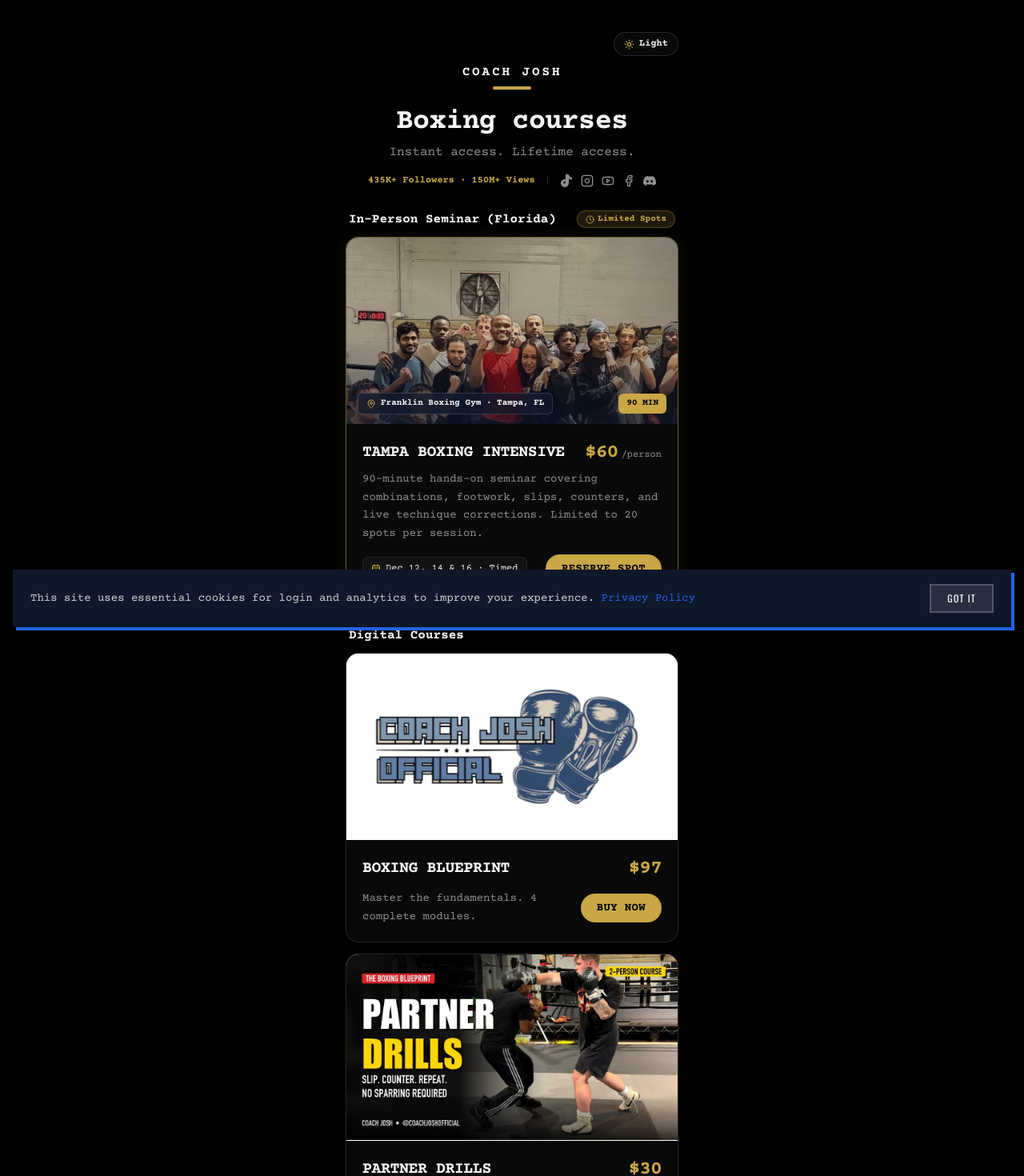
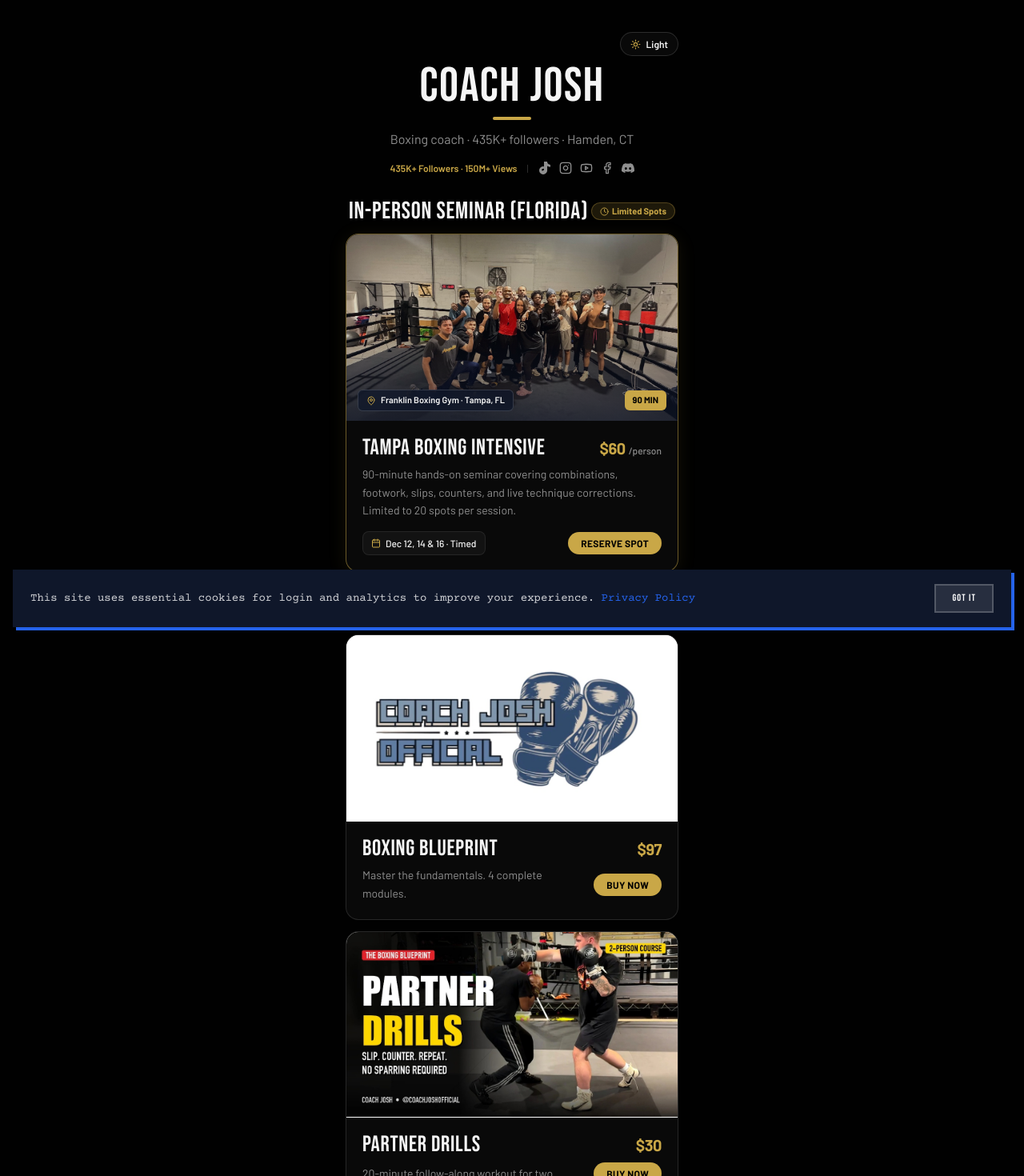
Before and after one commit to kaokien/coach-josh-official, a Next.js app: page /links in a window 1280 px wide. Shown: the top 1470 px of the page at 80% size. Built offline with nearby package versions, Linux system fonts and the light colour scheme.

Commit message:
feat(links): switch display typography to Bebas Neue and update full Tampa seminar image

```diff
--- a/app/globals.css
+++ b/app/globals.css
@@ -17,8 +17,9 @@
   --foreground: var(--color-black);
 
   /* Fonts */
-  --font-display: var(--font-oswald), 'Oswald', sans-serif;
+  --font-display: var(--font-bebas), 'Bebas Neue', sans-serif;
   --font-body: var(--font-courier), 'Courier Prime', monospace;
+  --font-sans: var(--font-barlow), 'Barlow', sans-serif;
 }
 
 /* ============================================
--- a/app/layout.tsx
+++ b/app/layout.tsx
@@ -1,6 +1,6 @@
 // app/layout.tsx
 import type { Metadata, Viewport } from "next";
-import { Oswald, Courier_Prime } from "next/font/google";
+import { Oswald, Courier_Prime, Bebas_Neue, Barlow } from "next/font/google";
 import { ClerkProvider } from '@clerk/nextjs';
 import ServiceWorkerRegistration from '@/components/pwa/service-worker-registration';
 import CookieNotice from '@/components/cookie-notice';
@@ -21,6 +21,20 @@ const courierPrime = Courier_Prime({
   variable: "--font-courier",
   display: "swap",
   weight: ["400", "700"],
+});
+
+const bebasNeue = Bebas_Neue({
+  subsets: ["latin"],
+  variable: "--font-bebas",
+  display: "swap",
+  weight: "400",
+});
+
+const barlow = Barlow({
+  subsets: ["latin"],
+  variable: "--font-barlow",
+  display: "swap",
+  weight: ["400", "500", "600", "700"],
 });
 
 // Viewport configuration for PWA
@@ -116,7 +130,7 @@ export default function RootLayout({
         },
       }}
     >
-      <html lang="en" className={`${oswald.variable} ${courierPrime.variable}`} suppressHydrationWarning>
+      <html lang="en" className={`${oswald.variable} ${courierPrime.variable} ${bebasNeue.variable} ${barlow.variable}`} suppressHydrationWarning>
         <head>
           <script
             type="application/ld+json"
--- a/app/links/page.tsx
+++ b/app/links/page.tsx
@@ -81,18 +81,19 @@ const CourseCard = ({
     <div className="p-4 sm:p-5">
       <div className="flex items-center justify-between gap-3">
         <h2
-          className={`text-lg sm:text-xl font-bold uppercase tracking-tight leading-snug ${
+          style={{ fontFamily: "var(--font-bebas), 'Bebas Neue', sans-serif" }}
+          className={`font-display text-2xl sm:text-[28px] font-normal uppercase tracking-wide leading-none ${
             isLight ? 'text-[#0F172A]' : 'text-[#f5f5f5]'
           }`}
         >
           {title}
         </h2>
-        <span className="text-xl sm:text-2xl font-extrabold tracking-tight text-[#c9a747]">
+        <span className="text-lg sm:text-xl font-bold tracking-tight text-[#c9a747]">
           {price}
         </span>
       </div>
 
-      <div className="mt-2.5 flex items-center justify-between gap-3">
+      <div className="mt-2 flex items-center justify-between gap-3">
         <p
           className={`text-xs sm:text-sm leading-relaxed ${
             isLight ? 'text-slate-600' : 'text-[#8f8f8f]'
@@ -101,7 +102,7 @@ const CourseCard = ({
           {description}
         </p>
 
-        <span className="shrink-0 inline-flex items-center justify-center rounded-full bg-[#c9a747] px-5 py-2 text-xs sm:text-sm font-bold uppercase tracking-wide text-[#010101] transition-colors group-hover:bg-[#efd689]">
+        <span className="shrink-0 inline-flex items-center justify-center rounded-full bg-[#c9a747] px-4 py-1.5 text-xs font-bold uppercase tracking-wide text-[#010101] transition-colors group-hover:bg-[#efd689]">
           {ctaText}
         </span>
       </div>
@@ -287,6 +288,7 @@ export default function LinksPage() {
 
   return (
     <main
+      style={{ fontFamily: "var(--font-barlow), 'Barlow', sans-serif" }}
       className={`min-h-screen w-full transition-colors duration-200 selection:bg-[#c9a747] selection:text-[#010101] flex flex-col items-center ${
         isLight
           ? 'bg-[#F8FAFC] text-[#0F172A]'
@@ -322,30 +324,22 @@ export default function LinksPage() {
 
         {/* ═══════════ COMPACT BRAND HEADER ═══════════ */}
         <header className="text-center">
-          <div className="inline-flex flex-col items-center">
-            <span
-              className={`text-sm sm:text-base font-extrabold uppercase tracking-[0.18em] ${
-                isLight ? 'text-[#0F172A]' : 'text-[#f5f5f5]'
-              }`}
-            >
-              COACH JOSH
-            </span>
-            <span className="mt-1.5 h-1 w-12 rounded-full bg-[#c9a747]" />
-          </div>
-
           <h1
-            className={`mt-5 text-3xl sm:text-4xl font-extrabold tracking-tight ${
+            style={{ fontFamily: "var(--font-bebas), 'Bebas Neue', sans-serif" }}
+            className={`font-display text-5xl sm:text-6xl font-normal uppercase tracking-wide leading-none ${
               isLight ? 'text-[#0F172A]' : 'text-[#f5f5f5]'
             }`}
           >
-            Boxing courses
+            Coach Josh
           </h1>
+          <div className="mx-auto mt-2 h-1 w-12 rounded-full bg-[#c9a747]" />
+
           <p
-            className={`mt-1.5 text-sm sm:text-base ${
+            className={`mt-3 text-sm sm:text-base ${
               isLight ? 'text-slate-500' : 'text-[#8f8f8f]'
             }`}
           >
-            Instant access. Lifetime access.
+            Boxing coach · 435K+ followers · Hamden, CT
           </p>
 
           {/* Compact Social Proof & Icons */}
@@ -418,7 +412,8 @@ export default function LinksPage() {
         <section className="mt-7" aria-label="Tampa Florida Boxing Seminar">
           <div className="mb-2.5 flex items-center justify-between px-1">
             <h2
-              className={`text-base font-bold ${
+              style={{ fontFamily: "var(--font-bebas), 'Bebas Neue', sans-serif" }}
+              className={`font-display text-2xl sm:text-3xl font-normal uppercase tracking-wide ${
                 isLight ? 'text-[#0F172A]' : 'text-[#f5f5f5]'
               }`}
             >
@@ -452,7 +447,7 @@ export default function LinksPage() {
                 alt="Coach Josh Boxing Intensive in Tampa, Florida"
                 fill
                 sizes="(max-width: 640px) 100vw, 448px"
-                className="object-cover object-top transition-transform duration-300 group-hover:scale-105"
+                className="object-cover object-center transition-transform duration-300 group-hover:scale-105"
               />
               <div className="absolute inset-0 bg-gradient-to-t from-black/75 via-black/20 to-transparent" />
               <div className="absolute bottom-3 left-3.5 right-3.5 flex items-center justify-between gap-2">
@@ -470,14 +465,15 @@ export default function LinksPage() {
             <div className="p-4 sm:p-5">
               <div className="flex items-center justify-between gap-3">
                 <h3
-                  className={`text-lg sm:text-xl font-bold uppercase tracking-tight leading-snug ${
+                  style={{ fontFamily: "var(--font-bebas), 'Bebas Neue', sans-serif" }}
+                  className={`font-display text-2xl sm:text-[28px] font-normal uppercase tracking-wide leading-none ${
                     isLight ? 'text-[#0F172A]' : 'text-[#f5f5f5]'
                   }`}
                 >
                   Tampa Boxing Intensive
                 </h3>
                 <div className="flex items-baseline gap-1 shrink-0">
-                  <span className="text-xl sm:text-2xl font-extrabold tracking-tight text-[#c9a747]">
+                  <span className="text-lg sm:text-xl font-bold tracking-tight text-[#c9a747]">
                     $60
                   </span>
                   <span
@@ -491,7 +487,7 @@ export default function LinksPage() {
               </div>
 
               <p
-                className={`mt-1.5 text-xs sm:text-sm leading-relaxed ${
+                className={`mt-2 text-xs sm:text-sm leading-relaxed ${
                   isLight ? 'text-slate-600' : 'text-[#8f8f8f]'
                 }`}
               >
@@ -511,7 +507,7 @@ export default function LinksPage() {
                   Dec 12, 14 &amp; 16 · Timed
                 </span>
 
-                <span className="shrink-0 inline-flex items-center justify-center rounded-full bg-[#c9a747] px-5 py-2 text-xs sm:text-sm font-bold uppercase tracking-wide text-[#010101] transition-colors group-hover:bg-[#efd689]">
+                <span className="shrink-0 inline-flex items-center justify-center rounded-full bg-[#c9a747] px-4 py-1.5 text-xs font-bold uppercase tracking-wide text-[#010101] transition-colors group-hover:bg-[#efd689]">
                   Reserve spot
                 </span>
               </div>
@@ -523,7 +519,8 @@ export default function LinksPage() {
         <section className="mt-8 space-y-3.5" aria-label="Boxing Courses">
           <div className="mb-2.5 px-1">
             <h2
-              className={`text-base font-bold ${
+              style={{ fontFamily: "var(--font-bebas), 'Bebas Neue', sans-serif" }}
+              className={`font-display text-2xl sm:text-3xl font-normal uppercase tracking-wide ${
                 isLight ? 'text-[#0F172A]' : 'text-[#f5f5f5]'
               }`}
             >
@@ -565,14 +562,15 @@ export default function LinksPage() {
         <section className="mt-10" aria-label="1-on-1 Online Coaching">
           <div className="mb-3 px-1">
             <h2
-              className={`text-base font-bold ${
+              style={{ fontFamily: "var(--font-bebas), 'Bebas Neue', sans-serif" }}
+              className={`font-display text-3xl sm:text-4xl font-normal uppercase tracking-wide ${
                 isLight ? 'text-[#0F172A]' : 'text-[#f5f5f5]'
               }`}
             >
               1-on-1 Online Coaching
             </h2>
             <p
-              className={`text-xs mt-0.5 ${
+              className={`text-xs sm:text-sm mt-0.5 ${
                 isLight ? 'text-slate-500' : 'text-[#8f8f8f]'
               }`}
             >
@@ -615,7 +613,8 @@ export default function LinksPage() {
         <section className="mt-10" aria-label="Recommended Gear">
           <div className="mb-3 px-1">
             <h2
-              className={`text-base font-bold ${
+              style={{ fontFamily: "var(--font-bebas), 'Bebas Neue', sans-serif" }}
+              className={`font-display text-3xl sm:text-4xl font-normal uppercase tracking-wide ${
                 isLight ? 'text-[#0F172A]' : 'text-[#f5f5f5]'
               }`}
             >
@@ -636,7 +635,8 @@ export default function LinksPage() {
         <section className="mt-10" aria-label="Resources and Training">
           <div className="mb-3 px-1">
             <h2
-              className={`text-base font-bold ${
+              style={{ fontFamily: "var(--font-bebas), 'Bebas Neue', sans-serif" }}
+              className={`font-display text-3xl sm:text-4xl font-normal uppercase tracking-wide ${
                 isLight ? 'text-[#0F172A]' : 'text-[#f5f5f5]'
               }`}
             >
@@ -691,7 +691,8 @@ export default function LinksPage() {
         <section className="mt-10" aria-label="Business and Partnerships">
           <div className="mb-3 px-1">
             <h2
-              className={`text-base font-bold ${
+              style={{ fontFamily: "var(--font-bebas), 'Bebas Neue', sans-serif" }}
+              className={`font-display text-3xl sm:text-4xl font-normal uppercase tracking-wide ${
                 isLight ? 'text-[#0F172A]' : 'text-[#f5f5f5]'
               }`}
             >
--- a/src/components/sections/programs-section.tsx
+++ b/src/components/sections/programs-section.tsx
@@ -423,7 +423,7 @@ const ProgramsSection = () => {
                 alt="Coach Josh Tampa Florida Boxing Intensive"
                 fill
                 sizes="(max-width: 1024px) 100vw, 420px"
-                className="object-cover object-top"
+                className="object-cover object-center"
               />
               <div className="absolute top-4 left-4 inline-flex items-center gap-1.5 border-2 border-[#0F172A] bg-[#CCFF00] px-3 py-1 font-display text-xs font-bold uppercase tracking-wider text-[#0F172A] shadow-[3px_3px_0px_0px_rgba(0,0,0,1)]">
                 <Clock size={12} /> Timed Seminars · 20 Spots Max
```
Also changed, not shown: public/images/courses/tampa-seminar-banner.jpg, public/images/courses/tampa-seminar.jpg.
